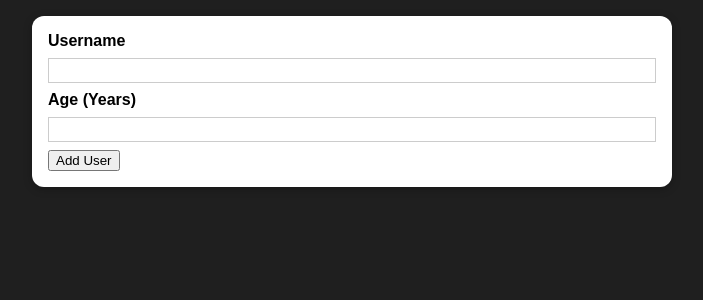
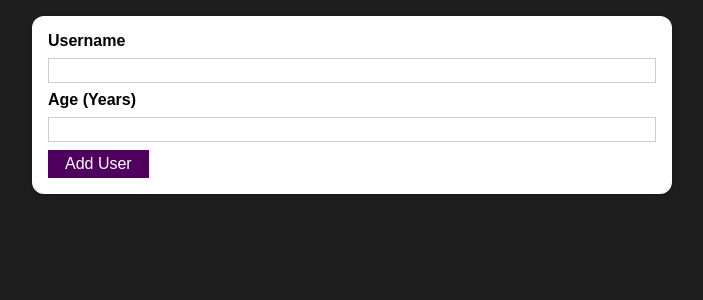
Before and after one commit to Puja0208/react-form-validation, a React (Create React App) app: page / in a window 1280 px wide. Shown: the top 300 px of the page, without its empty margins (288-991 px from the left). Built offline with nearby package versions, Linux system fonts and the light colour scheme.

Commit message:
feat: Create customer Button component

```diff
--- a/src/components/UI/Button.js
+++ b/src/components/UI/Button.js
@@ -1,4 +1,14 @@
 import styles from "./Button.module.css";
-function Button() {}
+function Button(props) {
+  return (
+    <button
+      className={styles.button}
+      type={props.type || "button"}
+      onClick={props.onClick}
+    >
+      {props.children}
+    </button>
+  );
+}
 
 export default Button;
--- a/src/components/UI/Button.module.css
+++ b/src/components/UI/Button.module.css
@@ -0,0 +1,18 @@
+.button {
+  font: inherit;
+  border: 1px solid #4f005f;
+  background: #4f005f;
+  color: white;
+  cursor: pointer;
+  padding: 0.25rem 1rem;
+}
+
+.button:hover,
+.button:active {
+  background: #741188;
+  border-color: #741188;
+}
+
+.button:focus {
+  outline: none;
+}
--- a/src/components/Users/AddUser.js
+++ b/src/components/Users/AddUser.js
@@ -1,4 +1,5 @@
 import Card from "../UI/Card";
+import Button from "../UI/Button";
 import styles from "./AddUser.module.css";
 function AddUser() {
   const addUserHandler = (event) => {
@@ -11,7 +12,8 @@
         <input id="username" type="text" />
         <label htmlFor="age">Age (Years)</label>
         <input id="age" type="number" />
-        <button type="submit">Add User</button>
+        <Button type="submit">Add User</Button>
+        {/* <button type="submit">Add User</button> */}
       </form>
     </Card>
   );
```
